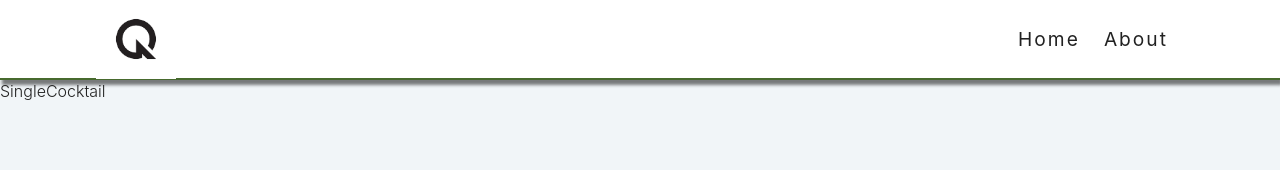
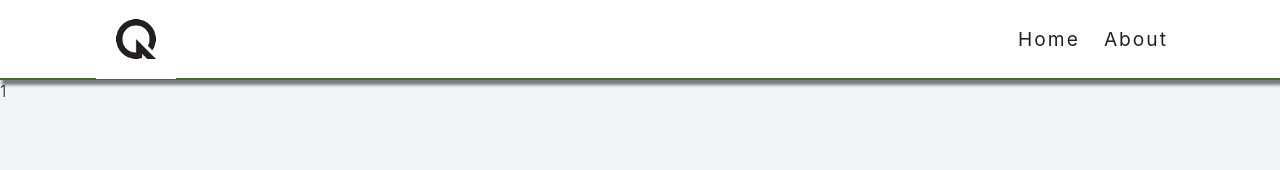
Before and after one commit to mohamedfazilk/Juice-shop-React, a React (Create React App) app: page /cocktail/1 in a window 1280 px wide. Shown: the top 170 px of the page. Built offline with nearby package versions, Linux system fonts and the light colour scheme; the HTML template or start-up script is replaced by a standard one.

Commit message:
place the two state values for loading and cocktail

```diff
--- a/src/pages/SingleCocktail.js
+++ b/src/pages/SingleCocktail.js
@@ -1,8 +1,16 @@
-import React from 'react'
+import React from 'react';
+import Loading from '../components/Loading'
+import { useParams, Link } from 'react-router-dom';
+
+const url = 'https://www.thecocktaildb.com/api/json/v1/1/lookup.php?i='
 
 const SingleCocktail = () => {
+  const {id} = useParams();
+  const [loading,setLoading] = React.useState(false);
+  const [cocktail,setCocktail] = React.useState(null);
+
   return (
-    <div>SingleCocktail</div>
+    <div>{id}</div>
   )
 }
 
```
